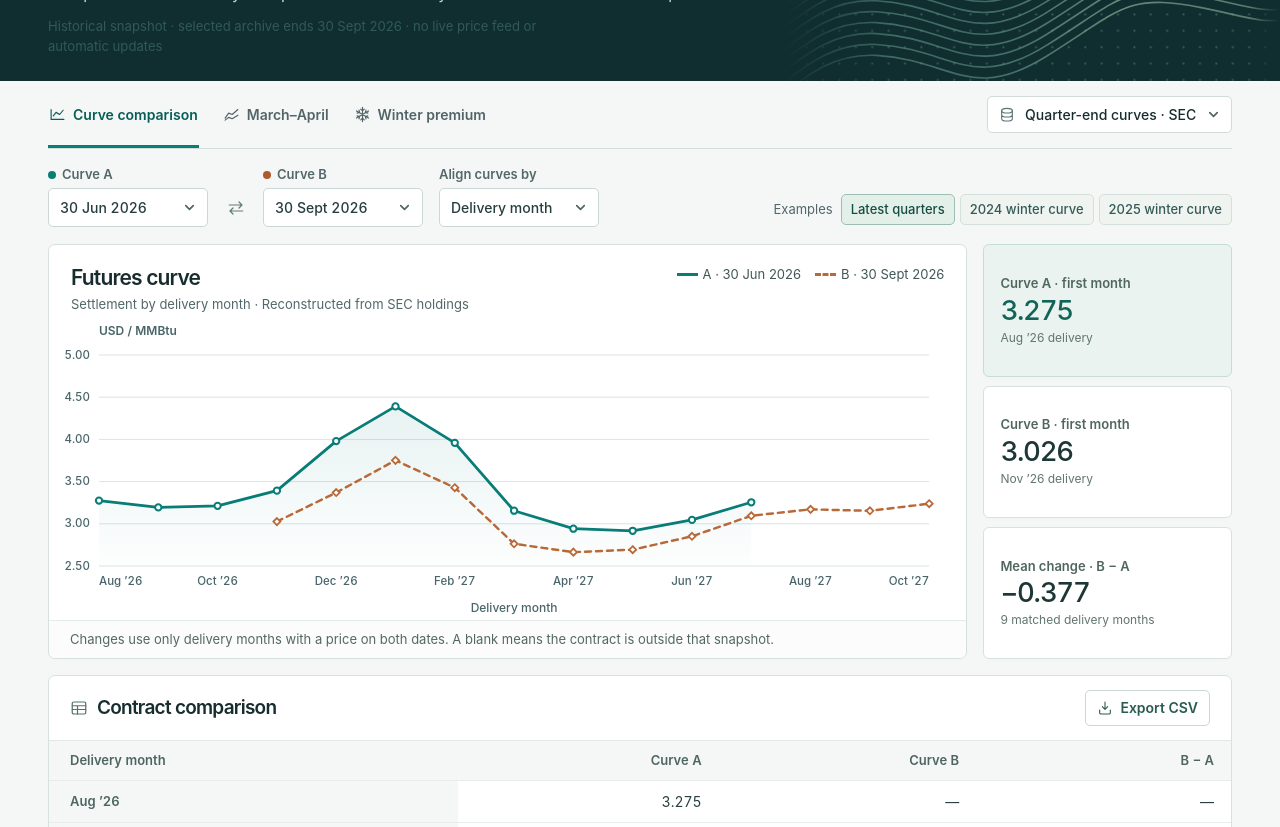
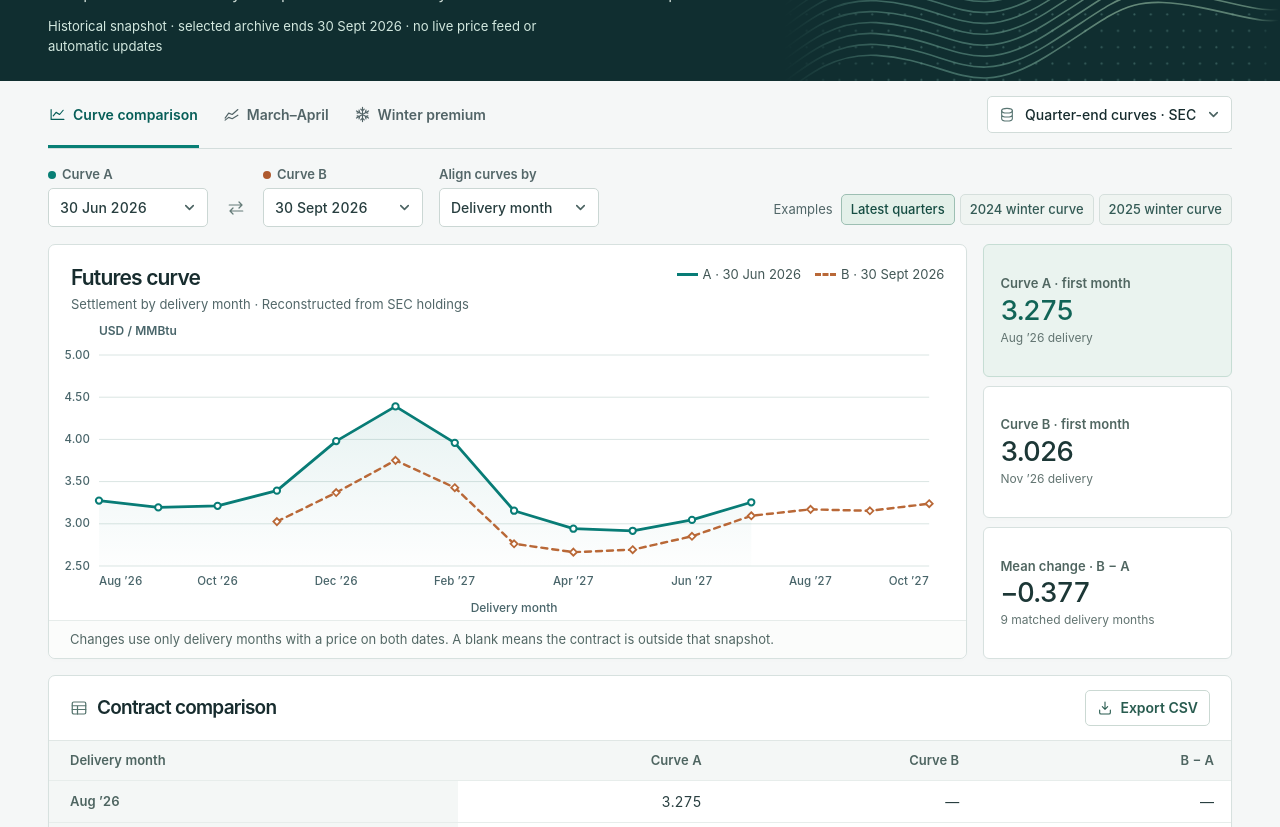
Before and after one commit to NeuraX-JB/henry-hub-futures-curve, a plain HTML site: page index.html in a window 1280 px wide. Shown: the part 176-1003 px from the top of the page. Drawn offline with Linux system fonts and the light colour scheme.

Commit message:
Restore readable contrast for historical snapshot notice
Change only the inline snapshot label color from #315a55 to #d2e8df on the #102e30 hero. Calculated text/background contrast improves from 1.87:1 to 11.23:1; spacing, layout, behavior and frozen data are unchanged.

Follow-up to review finding 53 after live screenshot inspection. Local validation and all 12 existing regression tests pass.

```diff
--- a/index.html
+++ b/index.html
@@ -211,7 +211,7 @@ input[type="file"]::file-selector-button { font: 600 13px var(--ui); border: 1px
 .more-rows:hover, .input-hint button:hover { background: #deeee6; }
 
 .presets button[aria-pressed="true"] { color: #164d43; border-color: #9dbfb3; background: #e3f0e9; }
-.hero-copy .snapshot-status{font-size:.82rem;line-height:1.5;color:#315a55;margin-top:12px;max-width:60ch}tbody th[scope="row"]{font-weight:600}tr:focus-visible{outline:2px solid #087c76;outline-offset:-2px}
+.hero-copy .snapshot-status{font-size:.82rem;line-height:1.5;color:#d2e8df;margin-top:12px;max-width:60ch}tbody th[scope="row"]{font-weight:600}tr:focus-visible{outline:2px solid #087c76;outline-offset:-2px}
 </style>
 </head>
 <body>
```
